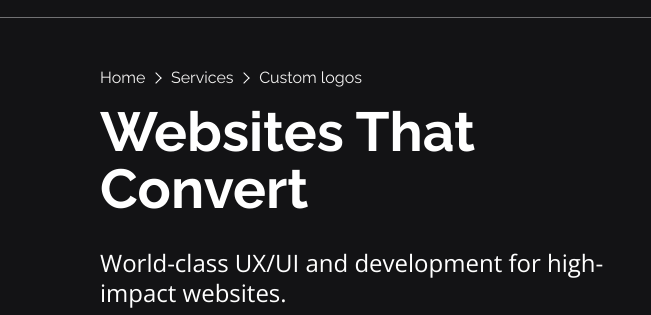
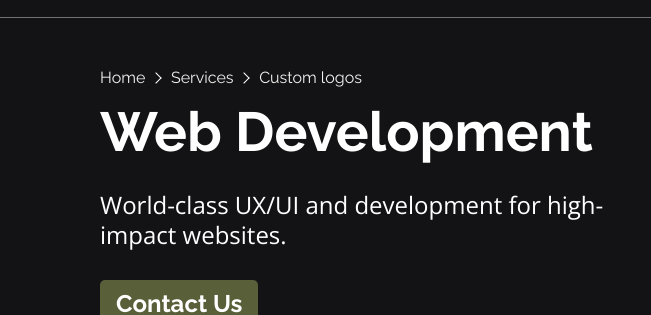
Before and after one commit to beauferris/hamsoft, an Eleventy site: page src/services/custom-logos.md in a window 1280 px wide. Shown: the part 91-406 px from the top of the page, 0-651 px from the left. Built offline with nearby package versions, Linux system fonts and the light colour scheme; Eleventy itself is replaced by a stand-in of ours; files that its build step writes are made by us from their sources; files whose address does not match are found by name; what markdown-it-multimd-table would draw is missing.

Commit message:
Update Service Entries “custom-logos”

```diff
--- a/src/services/custom-logos.md
+++ b/src/services/custom-logos.md
@@ -1,5 +1,5 @@
 ---
-title: Websites That Convert
+title: Web Development
 summary: World-class UX/UI and development for high-impact websites.
 description: World-class UX/UI and development for high-impact websites.
 button_link: /contact/
```
